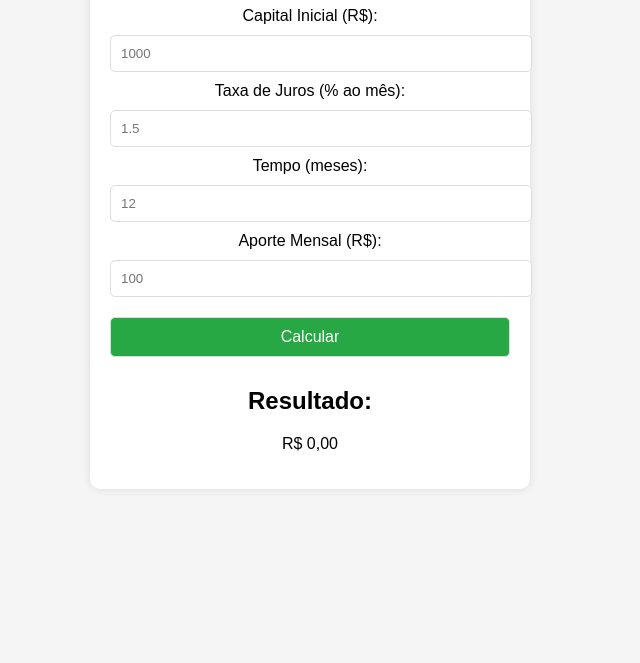
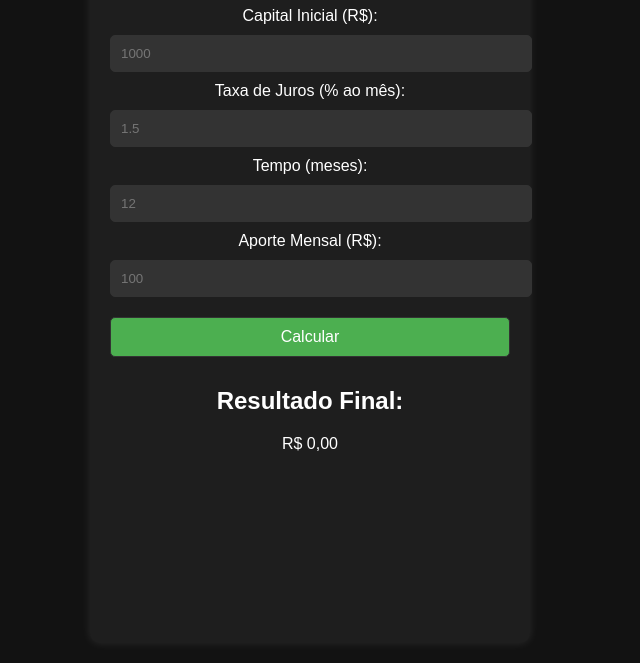
Before and after one commit to hps-solucoes/juros-compostos-pwa, a plain HTML site: page index.html in a window 1280 px wide. Shown: the part 150-813 px from the top of the page, without its empty margins (330-970 px from the left). Drawn offline with nearby package versions, Linux system fonts and the light colour scheme.

Commit message:
Add files via upload

```diff
--- a/index.html
+++ b/index.html
@@ -6,10 +6,47 @@
     <title>Calculadora de Juros Compostos</title>
     <link rel="stylesheet" href="styles.css">
     <link rel="manifest" href="manifest.json">
+    <script src="https://cdn.jsdelivr.net/npm/chart.js"></script>
+    <style>
+        body {
+            background-color: #121212;
+            color: #ffffff;
+            font-family: Arial, sans-serif;
+            text-align: center;
+            margin: 0;
+            padding: 0;
+        }
+        .container {
+            width: 90%;
+            max-width: 400px;
+            margin: 20px auto;
+            background: #1e1e1e;
+            padding: 20px;
+            border-radius: 10px;
+            box-shadow: 0 0 10px rgba(255, 255, 255, 0.1);
+        }
+        input, button {
+            width: 100%;
+            padding: 10px;
+            margin: 10px 0;
+            border: 1px solid #333;
+            border-radius: 5px;
+            background: #333;
+            color: #fff;
+        }
+        button {
+            background-color: #4CAF50;
+            cursor: pointer;
+        }
+        button:hover {
+            background-color: #45a049;
+        }
+    </style>
 </head>
 <body>
     <div class="container">
         <h1>Calculadora de Juros Compostos</h1>
+
         <label for="capital">Capital Inicial (R$):</label>
         <input type="number" id="capital" placeholder="1000">
 
@@ -24,8 +61,10 @@
 
         <button onclick="calcular()">Calcular</button>
 
-        <h2>Resultado:</h2>
+        <h2>Resultado Final:</h2>
         <p id="resultado">R$ 0,00</p>
+
+        <canvas id="grafico"></canvas>
     </div>
 
     <script src="script.js"></script>
```
